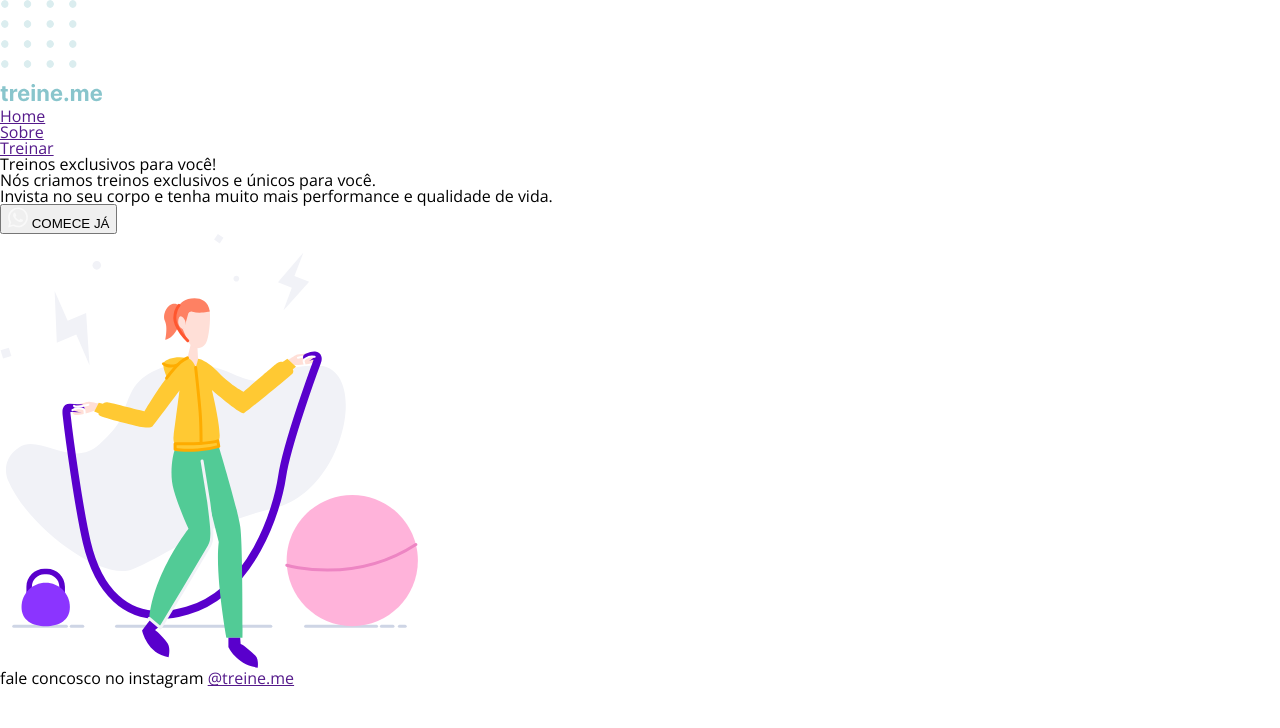
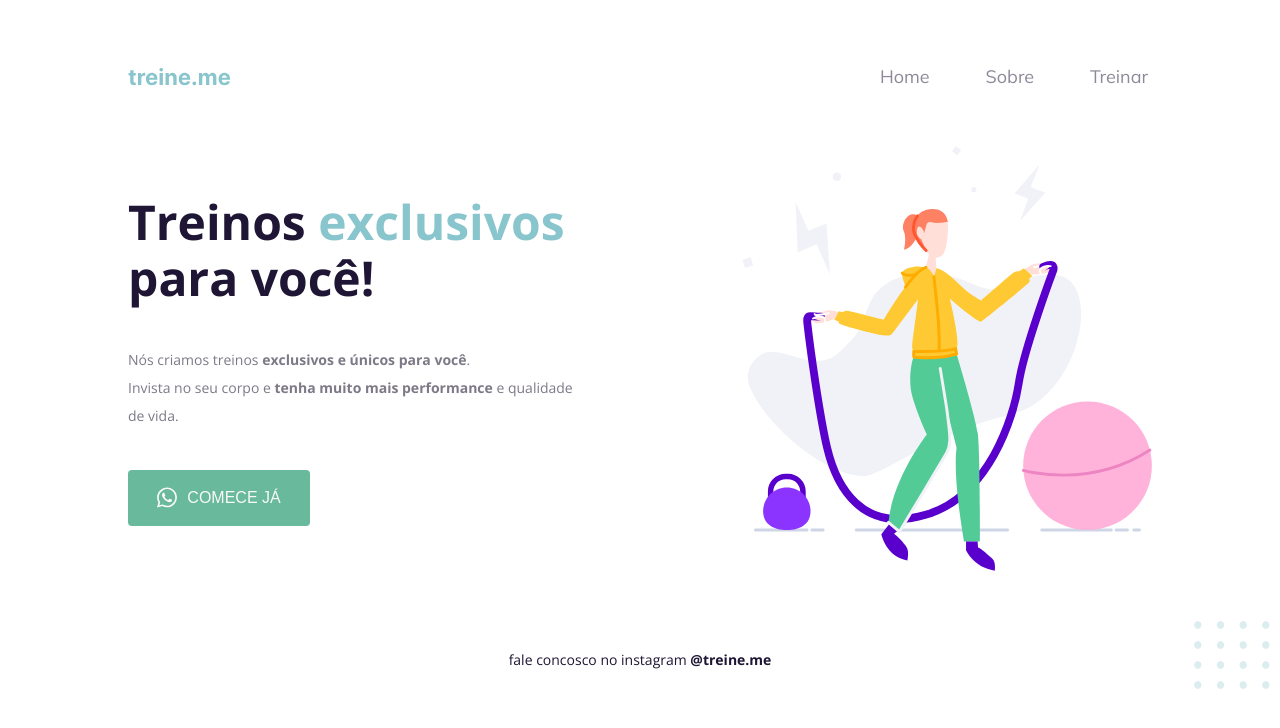
Before and after one commit to joseferreira-dev/rks-explorer, a plain HTML site: page project_02/index.html in a window 1280 px wide. Drawn offline with nearby package versions, Linux system fonts and the light colour scheme.

Commit message:
Add the project's CSS styles and refactor the HTML
Adding project styles and refactoring the HTML code, excluding
unnecessary classes and elements.

```diff
--- a/project_02/css/styles.css
+++ b/project_02/css/styles.css
@@ -3,11 +3,11 @@
 
 :root {
 	--brand-color: #89C5CC;
-  --title-text-color: #1F1534;
-  --body-text-color: #7D7987;
-  --btn-bg-color: #69B99D;
-  --btn-text-color: #F9F9F9;
-  --background-color: #FFF;
+	--menu-text-color: #1F1534;
+	--body-text-color: #7D7987;
+	--btn-bg-color: #69B99D;
+	--btn-text-color: #F9F9F9;
+	--background-color: #FFF;
 }
 
 html {
@@ -16,3 +16,132 @@ html {
 	box-sizing: border-box;
 	background-color: var(--background-color);
 }
+
+body {
+	position: relative;
+}
+
+.illustration__balls {
+	position: absolute;
+	right: 0;
+	bottom: 0;
+}
+
+.container {
+	max-width: 64rem;
+	padding-left: 1.75rem;
+	padding-right: 1.75rem;
+	margin-left: auto;
+	margin-right: auto;
+}
+
+.header {
+	display: flex;
+	align-items: center;
+	justify-content: space-between;
+	margin-top: 4rem;
+	margin-bottom: 3.5rem;
+}
+
+.header img {
+	width: 6.5rem;
+}
+
+.nav__list {
+	display: flex;
+	align-items: center;
+	gap: 3rem;
+}
+
+.nav__item a {
+	color: var(--menu-text-color);
+	display: block;
+	padding: .25rem;
+	font-family: 'Mulish', Arial, sans-serif;
+	font-size: 1.125rem;
+	font-weight: 400;
+	text-decoration: none;
+	opacity: .5;
+}
+
+.nav__item a:hover {
+	font-weight: 700;
+	opacity: 1;
+}
+
+.main {
+	display: flex;
+	align-items: center;
+	justify-content: space-between;
+}
+
+.main__content {
+	display: flex;
+	flex-direction: column;
+	gap: 2.5rem;
+	width: 45%;
+}
+
+.main__title {
+	color: var(--menu-text-color);
+	font-size: 3rem;
+	font-weight: 700;
+	line-height: 3.5rem;
+}
+
+.main__title span {
+	color: var(--brand-color);
+}
+
+.main__text {
+	color: var(--body-text-color);
+	font-size: .875rem;
+	font-weight: 400;
+	line-height: 1.75rem;
+}
+
+.main__text span {
+	font-weight: 700;
+}
+
+.main__button {
+	color: var(--btn-text-color);
+	display: flex;
+	align-items: center;
+	justify-content: center;
+	gap: .625rem;
+	font-size: 1rem;
+	font-weight: 400;
+	width: 11.375rem;
+	height: 3.5rem;
+	padding: 0;
+	background-color: var(--btn-bg-color);
+	border: none;
+	border-radius: 4px;
+}
+
+.main__illustration {
+	width: 40%;
+}
+
+.main__illustration img {
+	width: 100%;
+}
+
+.footer {
+	margin-top: 5rem;
+	padding-bottom: 2rem;
+}
+
+.footer p {
+	color: var(--menu-text-color);
+	font-size: .875rem;
+	font-weight: 400;
+	text-align: center;
+}
+
+.footer p a {
+	color: var(--menu-text-color);
+	text-decoration: none;
+	font-weight: 700;
+}
--- a/project_02/index.html
+++ b/project_02/index.html
@@ -7,7 +7,7 @@
 	<link rel="stylesheet" href="css/styles.css">
 </head>
 <body>
-	<img src="assets/balls-decoration.svg" alt="Illustration of a square formed by several circles">
+	<img class="illustration__balls" src="assets/balls-decoration.svg" alt="Illustration of a square formed by several circles">
 	<div class="container">
 		<header class="header">
 			<img src="assets/logo.svg" alt="" class="header__logo">
@@ -19,17 +19,17 @@
 				</ul>
 			</nav>
 		</header>
-	</div>
 		<main class="main">
 			<div class="main__content">
-			<div class="main__texts">
-				<h1>Treinos <span>exclusivos</span> para você!</h1>
-				<p>Nós criamos treinos <span>exclusivos e únicos para você</span>.</p>
-				<p>Invista no seu corpo e <span>tenha muito mais performance</span> e qualidade de vida.</p>
-			</div>
-			<button class="button">
+				<h1 class="main__title">Treinos <span>exclusivos</span> para você!</h1>
+				<p class="main__text">
+					Nós criamos treinos <span>exclusivos e únicos para você</span>.
+					<br>
+					Invista no seu corpo e <span>tenha muito mais performance</span> e qualidade de vida.
+				</p>
+				<button class="main__button">
 					<img src="assets/icon-whatsapp.svg" alt="Whatsapp icon">
-				COMECE JÁ
+					<span>COMECE JÁ</span>
 				</button>
 			</div>
 			<div class="main__illustration">
@@ -39,5 +39,6 @@
 		<footer class="footer">
 			<p>fale concosco no instagram <a href="">@treine.me</a></p>
 		</footer>
+	</div>
 </body>
 </html>
```
Lines whose indentation alone changed are shown as unchanged.
